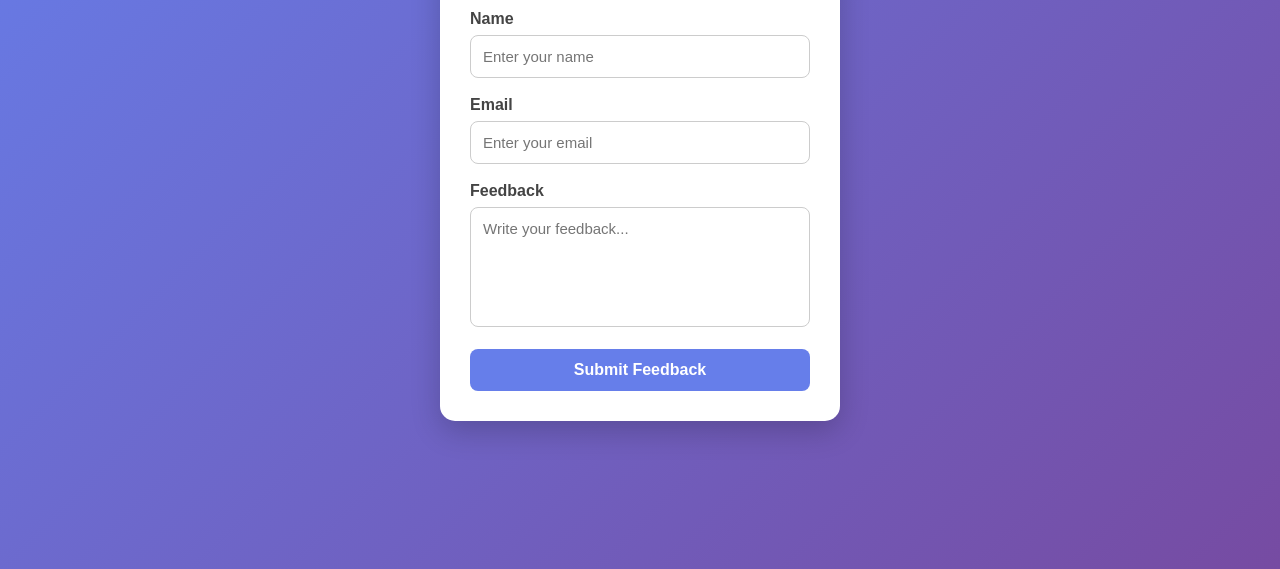
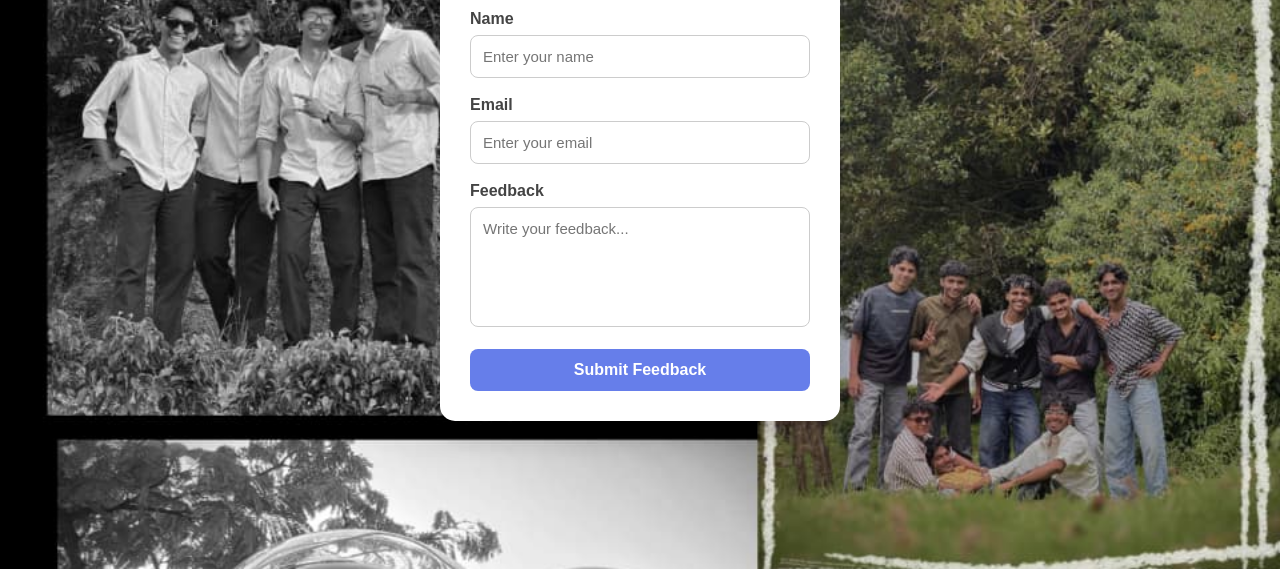
Before and after one commit to muhmdsamiyytp/feedback-form, a website: page public/index.html in a window 1280 px wide. Shown: the part 231-800 px from the top of the page. Drawn offline with Linux system fonts and the light colour scheme.

Commit message:
Add background image

```diff
--- a/public/index.html
+++ b/public/index.html
@@ -14,12 +14,16 @@
         }
 
         body {
-            min-height: 100vh;
-            display: flex;
-            justify-content: center;
-            align-items: center;
-            background: linear-gradient(135deg, #667eea, #764ba2);
-        }
+    min-height: 100vh;
+    display: flex;
+    justify-content: center;
+    align-items: center;
+
+    background-image: url("background1.jpeg");
+    background-size: cover;
+    background-position: center;
+    background-repeat: no-repeat;
+}
 
         .container {
             width: 400px;
```
Also changed, not shown: public/background1.jpeg (added), 1 other file.
